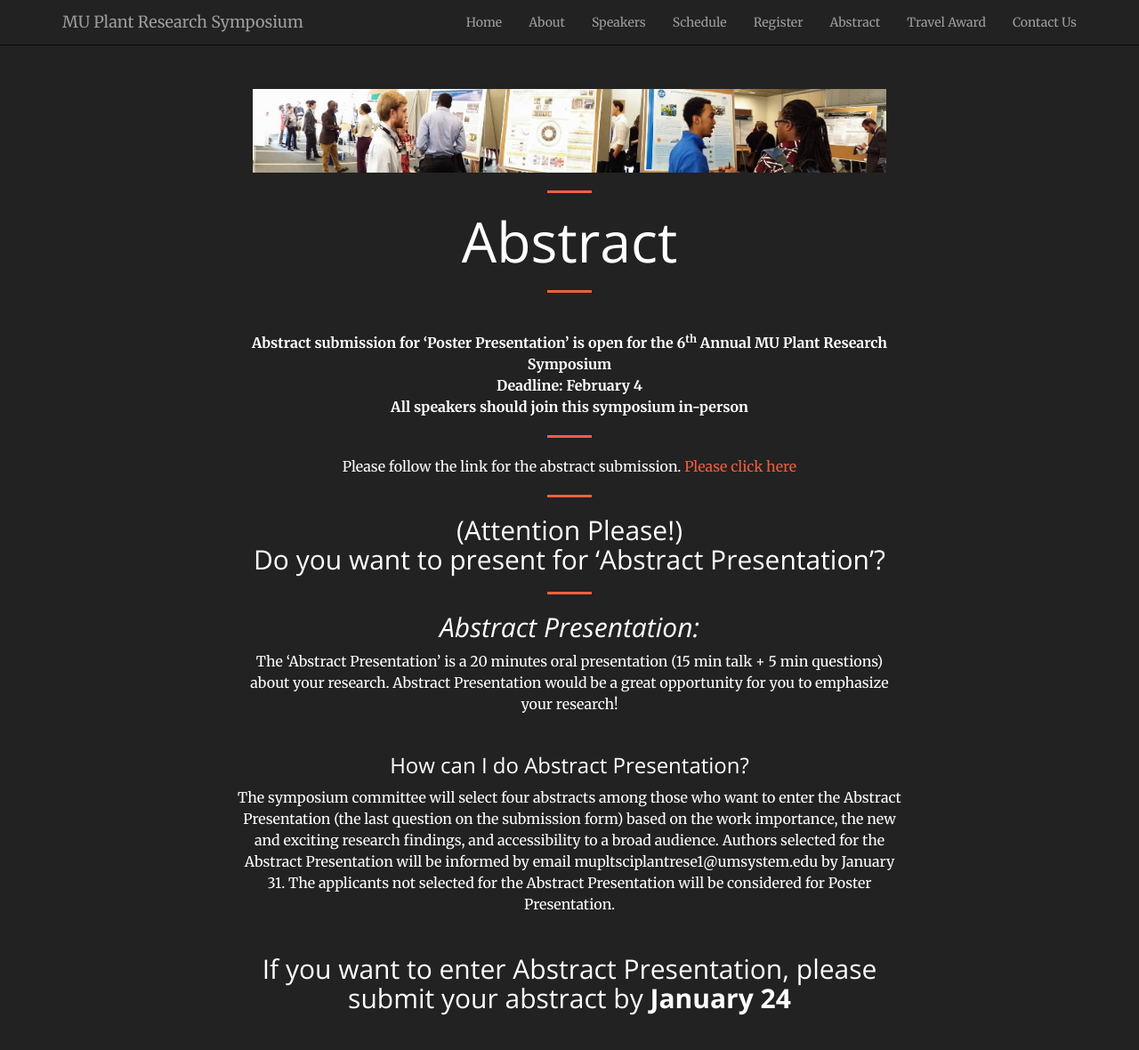
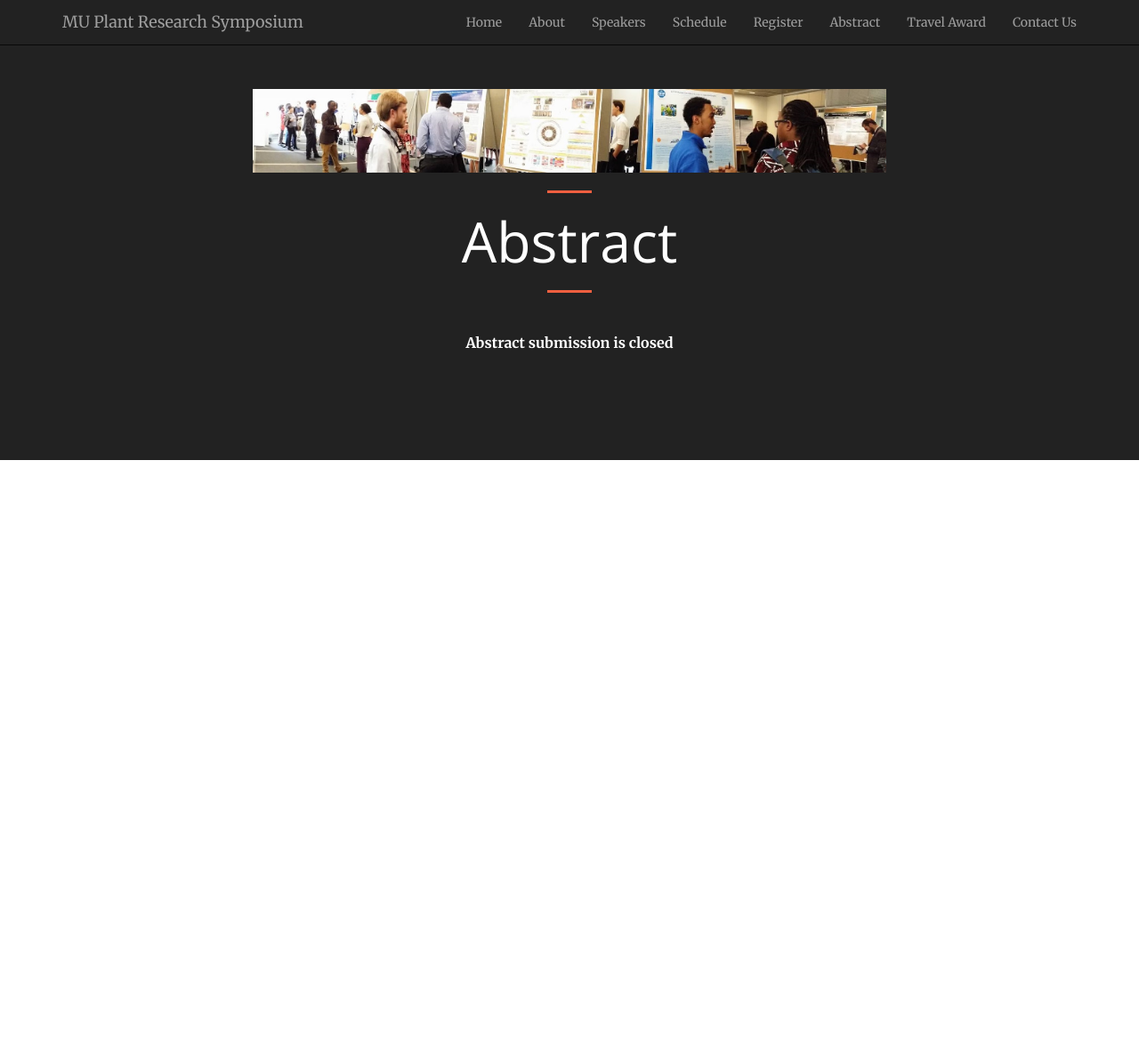
Before and after one commit to mupioneersymposium/mupioneersymposium.github.io, a Jekyll site: the page built from abstract.md, in a window 1280 px wide and 1316 px high. Shown: the top 1180 px of the window at 89% size. Built offline with Jekyll 4.4.1, drawn with Linux system fonts in a browser that asks for light colours.

Commit message:
Update abstract.md

```diff
--- a/abstract.md
+++ b/abstract.md
@@ -6,22 +6,4 @@ layout: regular
 # Abstract
 <hr style="clear: both;" />
 <br/>
-**Abstract submission for 'Poster Presentation' is open for the 6<sup>th</sup> Annual MU Plant Research Symposium** <br/>
-**Deadline: February 4** <br/>
-**All speakers should join this symposium in-person**
-
-<hr style="clear: both;" />
-Please follow the link for the abstract submission. <a
-href="https://docs.google.com/forms/d/e/1FAIpQLSfF3D-yUA9gZtGNLRikC2PCe6v8W_Ghrf9Rh9nPUz2zbRIIlQ/viewform?vc=0&c=0&w=1&flr=0" target="_blank"> Please click here
-
-<hr style="clear: both;" />
-## (Attention Please!) <br/> Do you want to present for 'Abstract Presentation'?
-<hr style="clear: both;" />
-
-## *Abstract Presentation:*
-The 'Abstract Presentation' is a 20 minutes oral presentation (15 min talk + 5 min questions) about your research. Abstract Presentation would be a great opportunity for you to emphasize your research! <br/><br/>
-### How can I do Abstract Presentation?  <br/>
-  The symposium committee will select four abstracts among those who want to enter the Abstract Presentation (the last question on the submission form) based on the work importance, the new and exciting research findings, and accessibility to a broad audience. Authors selected for the Abstract Presentation will be informed by email mupltsciplantrese1@umsystem.edu by January 31. The applicants not selected for the Abstract Presentation will be considered for Poster Presentation.
-<br/><br/>
-## If you want to enter Abstract Presentation, please submit your abstract by **January 24**
-<br/><br/>
+**Abstract submission is closed** <br/>
```
